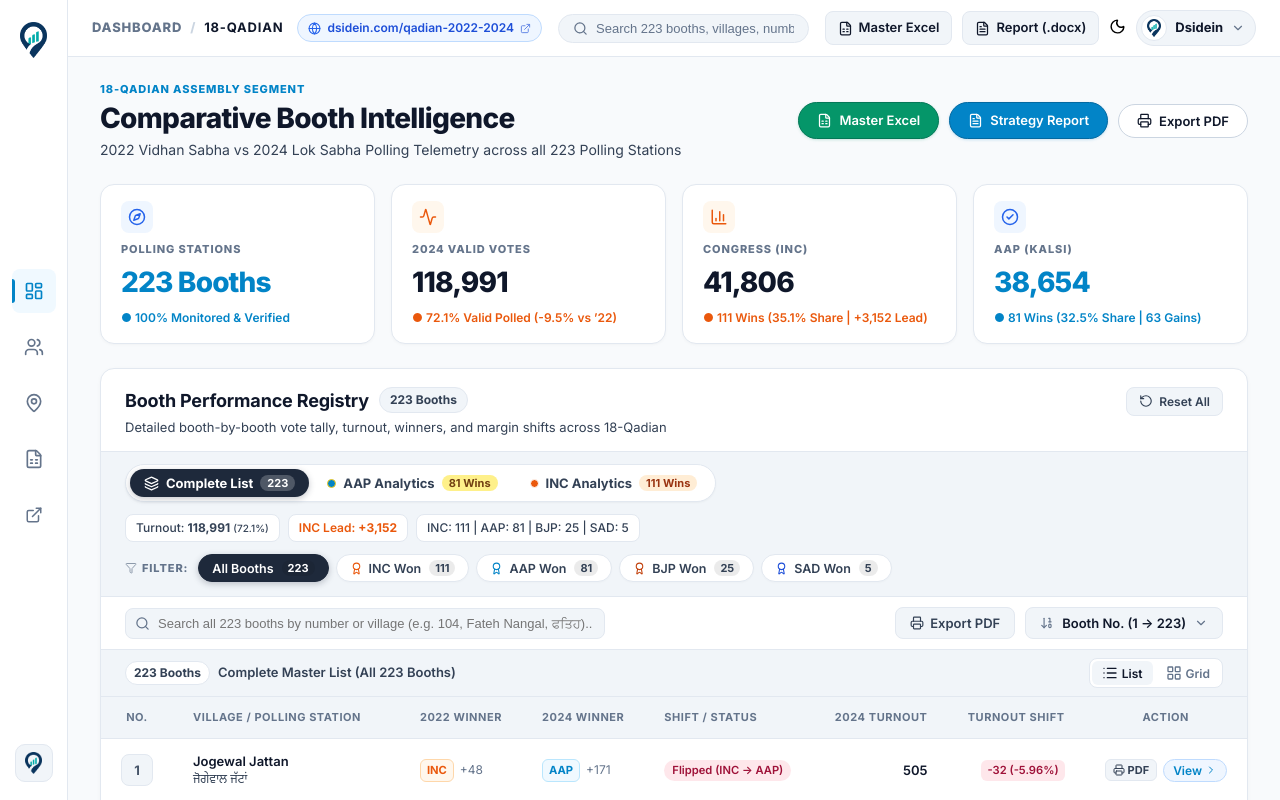
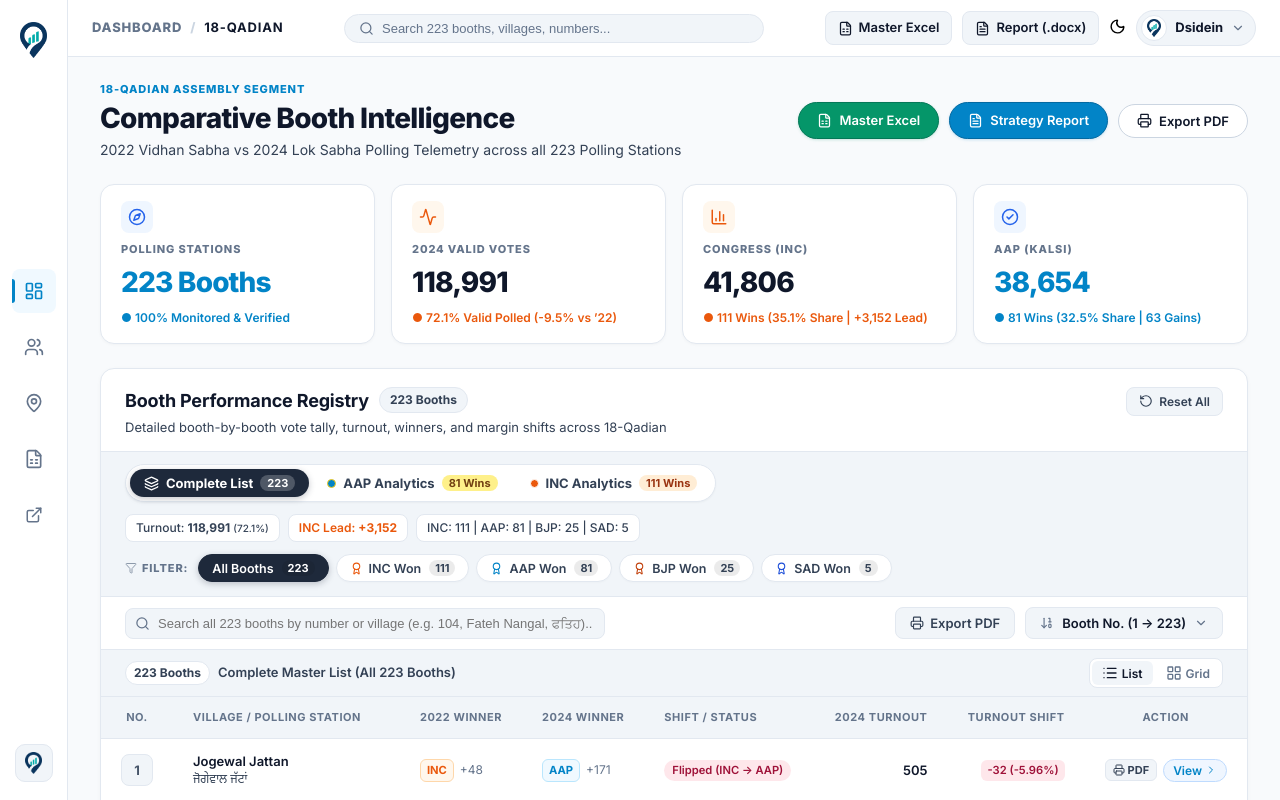
Before and after one commit to Jass-2005/qadian-web, a React (Vite) app: page / in a window 1280 px wide. Shown: the top 800 px of the page. Built offline with nearby package versions, Linux system fonts and the light colour scheme.

Commit message:
style: remove custom domain chip from top header

```diff
--- a/src/components/Header.jsx
+++ b/src/components/Header.jsx
@@ -1,5 +1,5 @@
 import React from 'react';
-import { Sun, Moon, Menu, ChevronDown, FileSpreadsheet, FileText, ExternalLink, Globe, Search } from 'lucide-react';
+import { Sun, Moon, Menu, ChevronDown, FileSpreadsheet, FileText, ExternalLink, Search } from 'lucide-react';
 
 export default function Header({
   theme,
@@ -26,19 +26,6 @@ export default function Header({
             <span className="header-separator">/</span>
             <span className="header-crumb">18-QADIAN</span>
           </div>
-
-          {/* Custom Domain Link Badge */}
-          <a
-            href="https://dsidein.com/qadian-2022-2024"
-            target="_blank"
-            rel="noreferrer"
-            className="custom-domain-chip"
-            title="Official Custom Domain Link: https://dsidein.com/qadian-2022-2024"
-          >
-            <Globe size={13} className="globe-icon" />
-            <span className="domain-text">dsidein.com/qadian-2022-2024</span>
-            <ExternalLink size={11} style={{ opacity: 0.7 }} />
-          </a>
         </div>
 
         {/* Center: Search input matching Dsidein navbar */}
```
